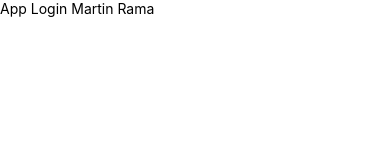
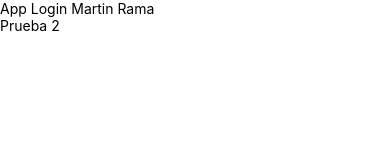
Before and after one commit to martinGM05/Chambapp, a React Native app: screen / in a window 390 px wide. Shown: the top 160 px of the page. Built offline with nearby package versions, Linux system fonts and the light colour scheme.

Commit message:
Prueba 2

```diff
--- a/App.tsx
+++ b/App.tsx
@@ -5,6 +5,7 @@ const App = () => {
   return (
     <View>
       <Text>App Login Martin Rama</Text>
+      <Text>Prueba 2</Text>
     </View>
   )
 }
```
